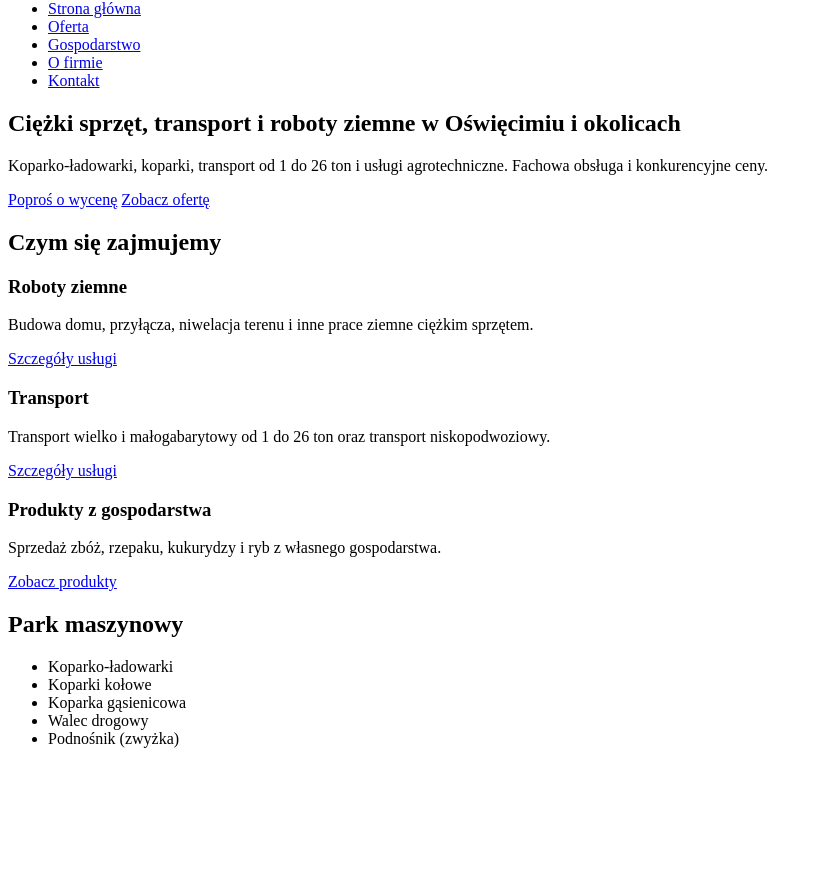
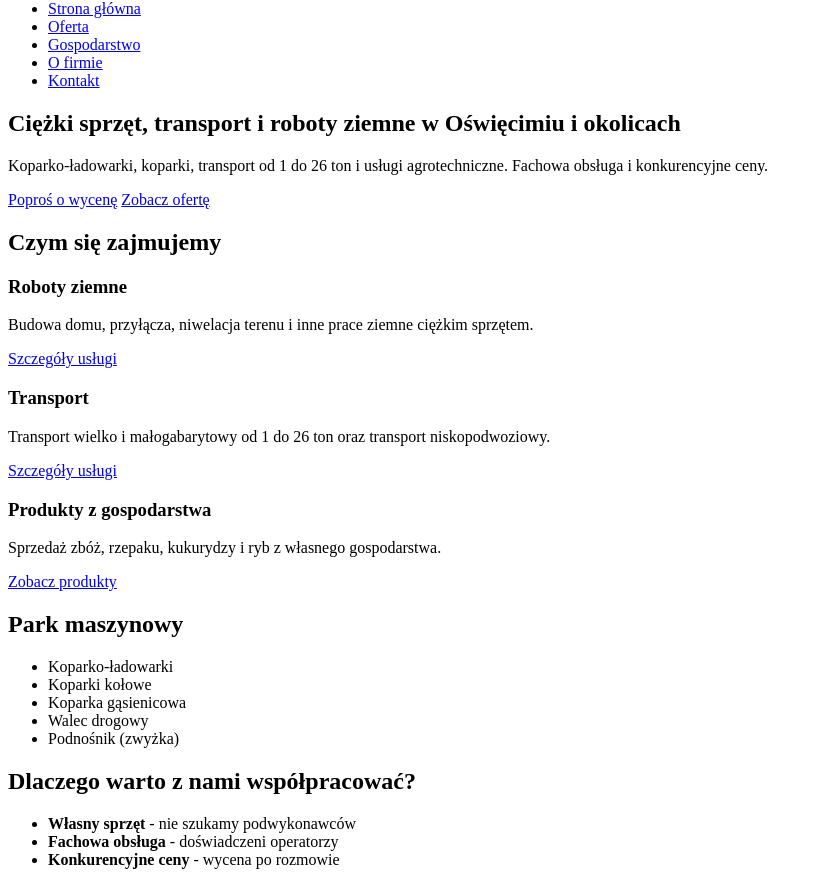
Before and after one commit to mikiniemikolaj/zj-ut.pl, a plain HTML site: page index.html in a window 1280 px wide. Shown: the part 63-948 px from the top of the page, without its empty margins (0-819 px from the left). Before the commit the page ends 827 px from the top, so only its background shows below. Drawn offline with Linux system fonts and the light colour scheme.

Commit message:
Dodanie sekcji Dlaczego my?

```diff
--- a/index.html
+++ b/index.html
@@ -78,6 +78,17 @@
                 </ul>
             </div>
         </section>
+
+        <section class="section">
+            <div class="container">
+                <h2 id="dlaczego-tytul">Dlaczego warto z nami współpracować?</h2>
+                <ul class="feautre-list">
+                    <li><strong>Własny sprzęt</strong> - nie szukamy podwykonawców </li>
+                    <li><strong>Fachowa obsługa</strong> - doświadczeni operatorzy </li>
+                    <li><strong>Konkurencyjne ceny</strong> - wycena po rozmowie</li>
+                </ul>
+            </div>
+        </section>
     </main>
 </body>
 </html>
```
